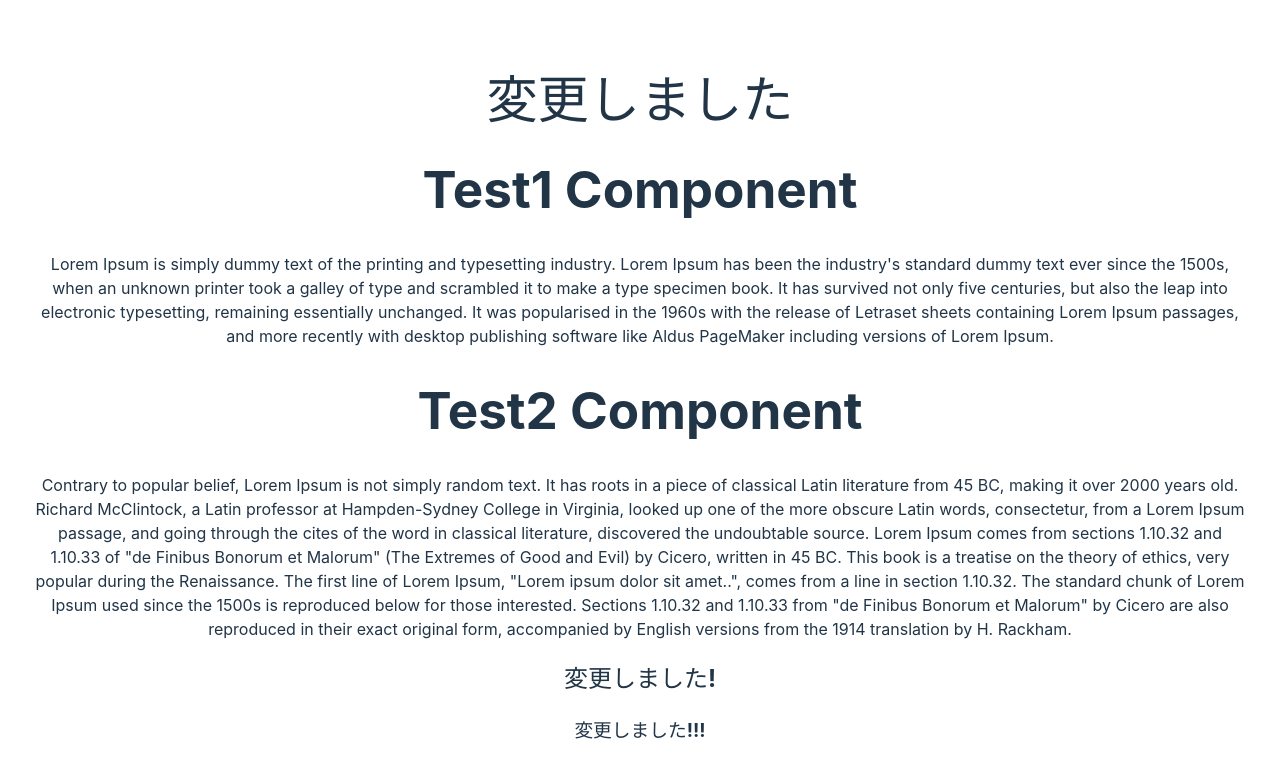
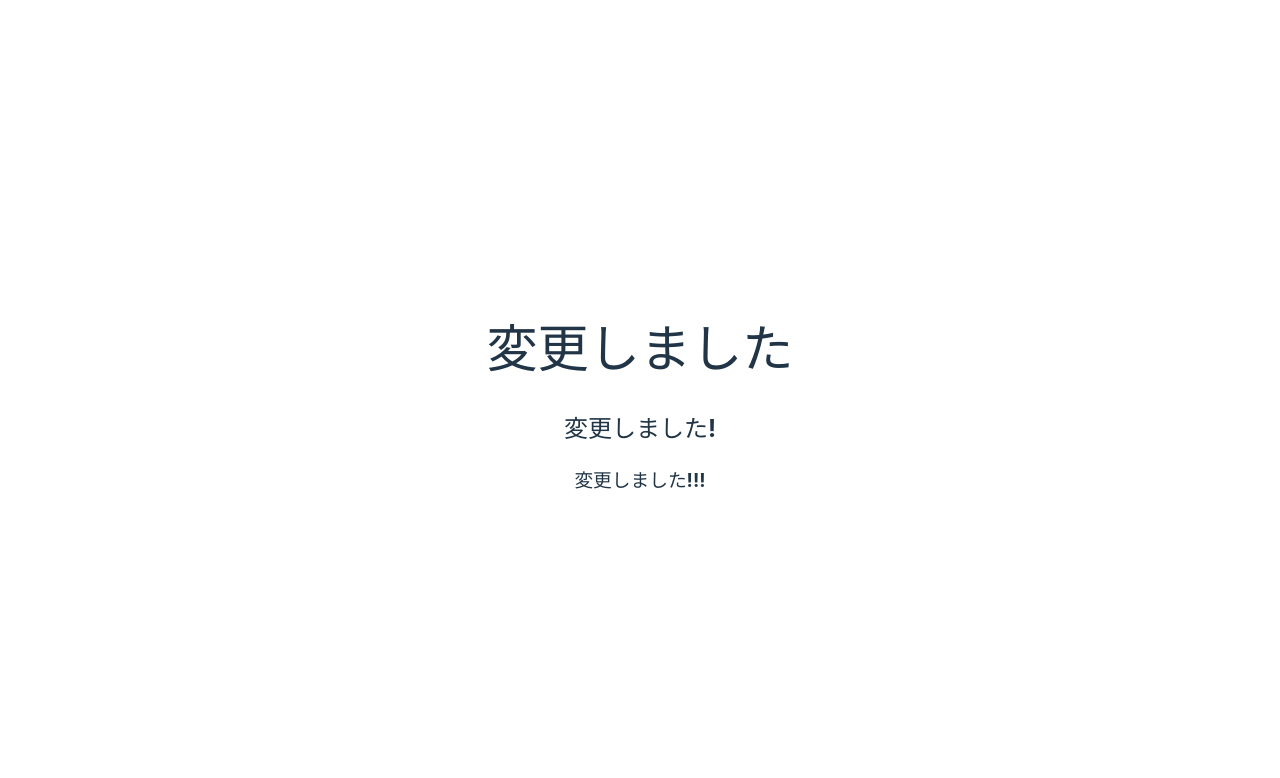
Before and after one commit to kei-creative-life/actions-test, a Vue app: page / in a window 1280 px wide. Shown: the top 778 px of the page. Built offline with nearby package versions, Linux system fonts and the light colour scheme.

Commit message:
要素を削除

```diff
--- a/src/App.vue
+++ b/src/App.vue
@@ -1,12 +1,7 @@
-<script setup>
-import Test1 from "./components/Test1.vue";
-import Test2 from "./components/Test2.vue";
-</script>
+<script setup></script>
 
 <template>
   <h1>変更しました</h1>
-  <Test1 />
-  <Test2 />
   <h2>変更しました!</h2>
   <h3>変更しました!!!</h3>
 </template>
```
